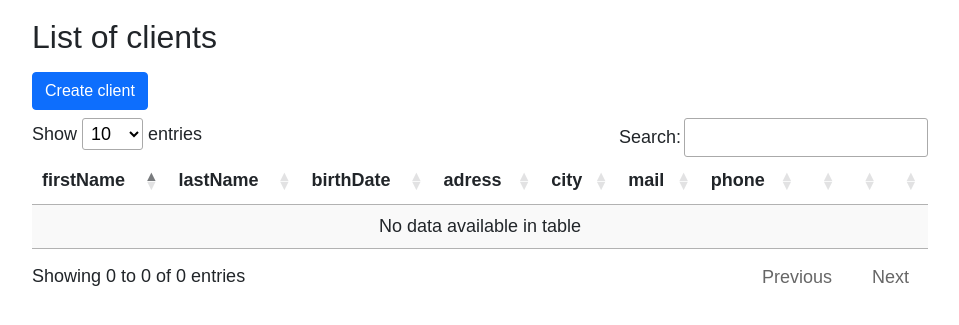
After one commit to DavidVXBLD/biblioManager2, a Symfony app: template templates/client/listing.html.twig in a window 1280 px wide. The commit adds this page. Shown: the top 325 px of the page, without its empty margins (160-1119 px from the left). Run offline with Twig, Linux system fonts and the light colour scheme; the template is opened without the code that fills it, so the values that code supplies are empty; some libraries are stand-ins or nearby versions.

Commit message:
client's CRUD done

```diff
--- /dev/null
+++ b/templates/client/listing.html.twig
@@ -0,0 +1,78 @@
+{% extends 'base.html.twig' %}
+
+{% block title %}
+    {{"client list"}}
+{% endblock %}
+
+{% block stylesheets %}
+    <link rel="stylesheet" type="text/css" href="https://cdn.datatables.net/1.11.3/css/jquery.dataTables.css"/>
+{% endblock %}
+
+{% block body %}
+
+    <style>
+    .example-wrapper {
+        margin: 1em auto;
+        max-width: 70vw;
+        width: 95%;
+        font: 18px / 1.5 sans-serif;
+        }
+
+    .example-wrapper code {
+        background: #F5F5F5;
+        padding: 2px 6px;
+        }
+    </style>
+
+    <div class="example-wrapper">
+        <h2>List of clients</h2>
+        <a class="btn btn-primary my-2" href="./create">{{'Create client'}}</a>
+        <table id="myTable" class="display">
+            <thead>
+                <th>{{"firstName"}}</th>
+                <th>{{"lastName"}}</th>
+                <th>{{"birthDate"}}</th>
+                <th>{{"adress"}}</th>
+                <th>{{"city"}}</th>
+                <th>{{"mail"}}</th>
+                <th>{{"phone"}}</th>
+                <th></th>
+                <th></th>
+                <th></th>
+            </thead>
+            <tbody>
+                {% for client in clients %}
+                <tr>
+                    <td>{{client.getFirstName()}}</td>
+                    <td>{{client.getLastName()}}</td>
+                    <td>{{client.getBirthDate()|date("d-M-Y","Europe/Paris")}}</td>
+                    <td>{{client.getAdress()}}</td>
+                    <td>{{client.getCity()}}</td>
+                    <td>{{client.getMail()}}</td>
+                    <td>{{client.getPhone()}}</td>
+                    <td></td>
+                    <td><a class="btn btn-success" href="./edit/{{client.getId()}}">{{'Edit'}}</a></td>
+                    <td><a class="btn btn-danger" href="./delete/{{client.getId()}}">{{'Delete'}}</a></td>
+                </tr>
+                {% endfor %}
+            </tbody>
+        </table>
+    </div>
+
+    <script src="https://cdnjs.cloudflare.com/ajax/libs/jquery/3.5.1/jquery.min.js"></script>
+    <script type="text/javascript" charset="utf8" src="https://cdn.datatables.net/1.11.3/js/jquery.dataTables.js"></script>
+    <script src="https://cdn.jsdelivr.net/npm/@popperjs/core@2.10.2/dist/umd/popper.min.js" integrity="sha384-7+zCNj/IqJ95wo16oMtfsKbZ9ccEh31eOz1HGyDuCQ6wgnyJNSYdrPa03rtR1zdB" crossorigin="anonymous"></script>
+    <script src="https://cdn.jsdelivr.net/npm/bootstrap@5.1.3/dist/js/bootstrap.min.js" integrity="sha384-QJHtvGhmr9XOIpI6YVutG+2QOK9T+ZnN4kzFN1RtK3zEFEIsxhlmWl5/YESvpZ13" crossorigin="anonymous"></script>
+    <script>
+    $(document).ready(function() {
+        $('#myTable').DataTable({
+            columnsDefs: [
+                { "width": "50%","targets":2 }
+            ],
+            language: {
+            }
+
+        });
+    } );
+    </script>
+{% endblock %}
```
Also changed, not shown: src/Controller/ClientController.php (+74 -1 lines), src/Form/ClientType.php (+9 -7 lines), templates/client/create.html.twig (added, +16 -0 lines), templates/client/edit.html.twig (added, +16 -0 lines).
